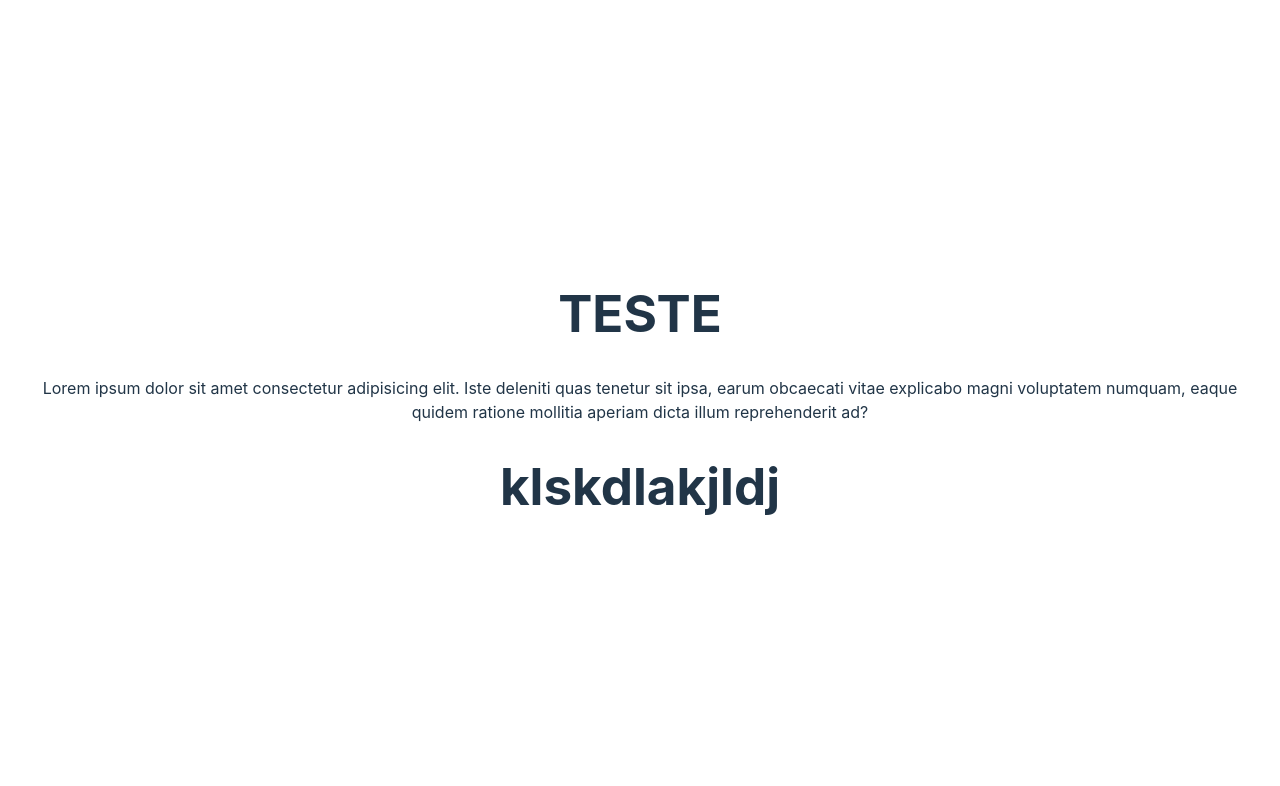
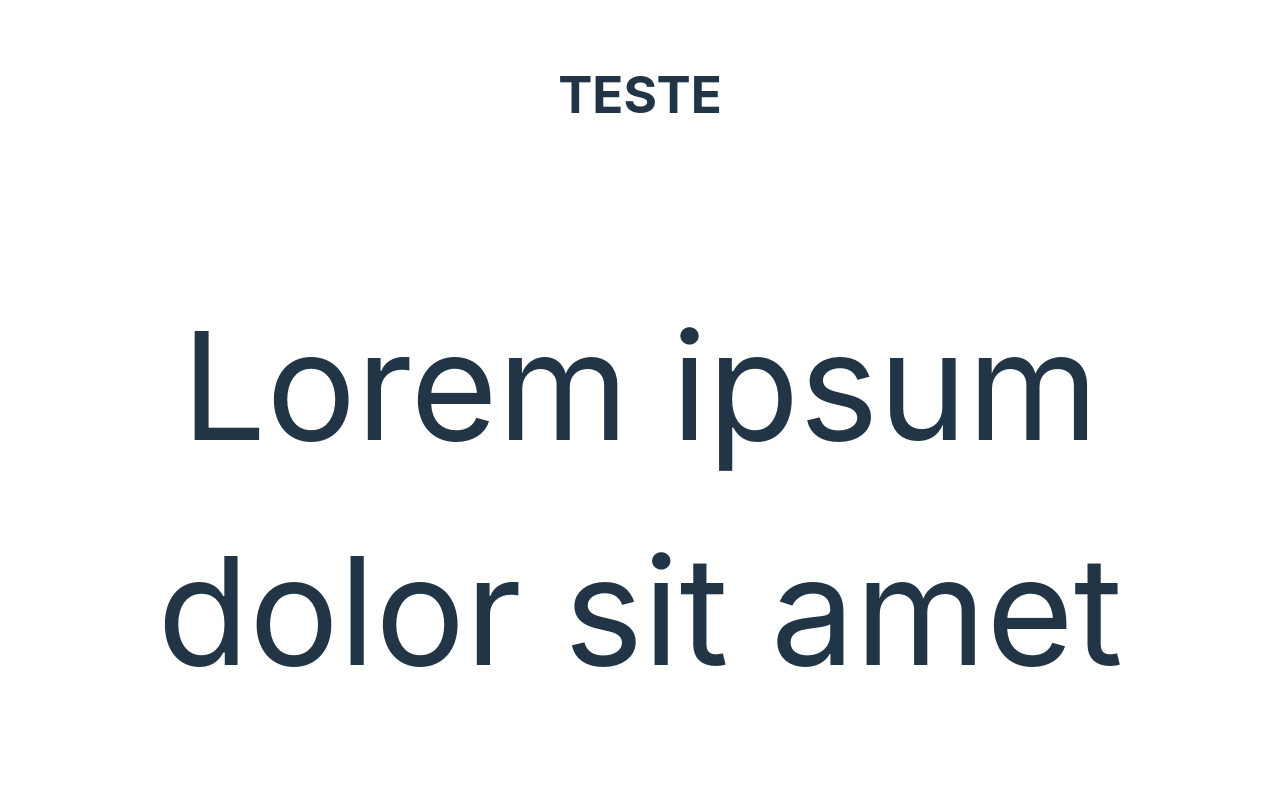
Before and after one commit to ricoRecruta/calculadora, a React (Vite) app in the folder find-risc/: page / in a window 1280 px wide. Shown: the top 786 px of the page. Built offline with nearby package versions, Linux system fonts and the light colour scheme.

Commit message:
colocando o css em cada componente
cada arquivo tem o propio css agr

```diff
--- /dev/null
+++ b/find-risc/src/components/header/Header.css
@@ -0,0 +1,3 @@
+p{
+    font-size: 150px;
+}
--- a/find-risc/src/components/header/Header.jsx
+++ b/find-risc/src/components/header/Header.jsx
@@ -1,3 +1,5 @@
+import './Header.css'
+
 const Header = () => {
   return (
     <>
```
Also changed, not shown: find-risc/src/components/footer/Footer.css (added), find-risc/src/components/main/Main.css (added), find-risc/src/components/main/Main.jsx (added).
